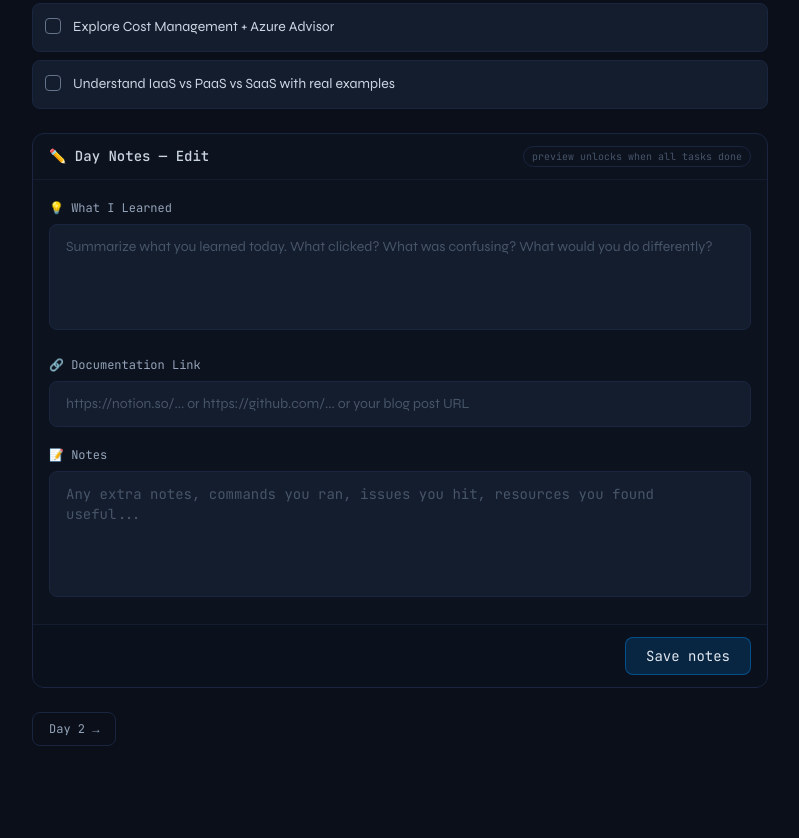
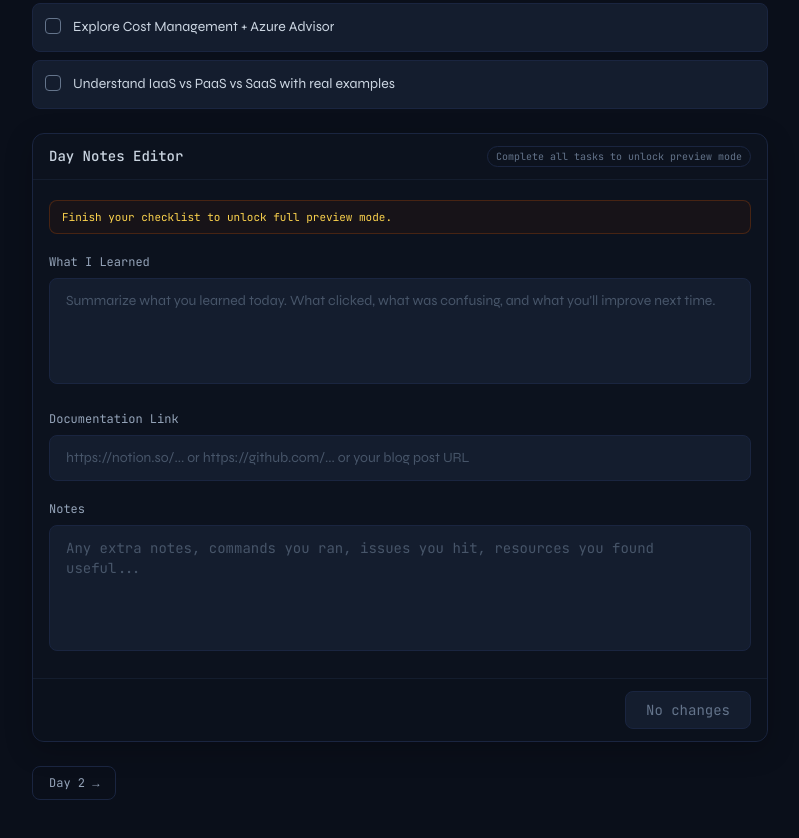
Before and after one commit to gakhd625/azure-learning-tracker, a Next.js app: page /day/1 in a window 1280 px wide. Shown: the part 400-1238 px from the top of the page, without its empty margins (240-1039 px from the left). Built offline with nearby package versions, Linux system fonts and the light colour scheme; no server answers; the database is empty.

Commit message:
[ADD] new update

```diff
--- a/src/app/day/[day]/page.tsx
+++ b/src/app/day/[day]/page.tsx
@@ -174,12 +174,12 @@ export default function DayPage() {
         </Section>
 
         {/* ─── Notes panel with Preview / Edit toggle ─── */}
-        <div className="mb-6 rounded-xl border border-surface-600 bg-surface-800/50 overflow-hidden">
+        <div className="mb-6 rounded-xl border border-surface-600 bg-surface-800/50 overflow-hidden shadow-[0_8px_28px_rgba(0,0,0,0.22)]">
 
           {/* Panel header */}
           <div className="flex items-center justify-between px-4 py-3 border-b border-surface-700">
             <span className="text-sm font-mono font-medium text-slate-300">
-              {showPreview ? '📄 Day Notes — Preview' : '✏️ Day Notes — Edit'}
+              {showPreview ? 'Day Notes Preview' : 'Day Notes Editor'}
             </span>
 
             {allDone ? (
@@ -215,8 +215,8 @@ export default function DayPage() {
               </div>
             ) : (
               /* Hint badge when tasks are still in progress */
-              <span className="text-[10px] font-mono text-slate-600 border border-surface-600 rounded-full px-2 py-0.5">
-                preview unlocks when all tasks done
+              <span className="text-[10px] font-mono text-slate-500 border border-surface-600 rounded-full px-2 py-0.5">
+                Complete all tasks to unlock preview mode
               </span>
             )}
           </div>
@@ -226,14 +226,21 @@ export default function DayPage() {
             {showPreview ? (
               /* ── PREVIEW MODE ── */
               <>
-                <PreviewField label="💡 What I Learned">
+                <div className="rounded-lg border border-emerald-800/50 bg-emerald-950/20 px-3 py-2">
+                  <p className="text-[11px] font-mono text-emerald-300">
+                    Read-only mode enabled. Switch back to Edit if you want to change anything.
+                  </p>
+                </div>
+
+                <PreviewField label="What I Learned">
                   <p className="text-slate-300 whitespace-pre-wrap break-words leading-relaxed text-sm">
-                    {progress.learnedSummary || <span className="text-slate-600 italic">No summary saved yet.</span>}
+                    {progress.learnedSummary || <span className="text-slate-500 italic">No learning summary yet. Add a quick reflection in Edit mode.</span>}
                   </p>
                 </PreviewField>
 
-                <PreviewField label="🔗 Documentation Link">
+                <PreviewField label="Documentation Link">
                   {progress.docLink ? (
+                    <div className="flex items-start justify-between gap-3">
                       <a
                         href={progress.docLink}
                         target="_blank"
@@ -242,33 +249,50 @@ export default function DayPage() {
                       >
                         {progress.docLink}
                       </a>
+                      <a
+                        href={progress.docLink}
+                        target="_blank"
+                        rel="noopener noreferrer"
+                        className="inline-flex items-center gap-1 shrink-0 rounded-md border border-surface-500 px-2 py-1 text-[11px] font-mono text-slate-300 hover:text-slate-100 hover:border-slate-400 transition-colors"
+                      >
+                        Open
+                      </a>
+                    </div>
                   ) : (
-                    <span className="text-slate-600 italic text-sm">No link saved yet.</span>
+                    <span className="text-slate-500 italic text-sm">No documentation link yet.</span>
                   )}
                 </PreviewField>
 
-                <PreviewField label="📝 Notes">
+                <PreviewField label="Notes">
                   <p className="text-slate-300 whitespace-pre-wrap break-words leading-relaxed text-sm font-mono">
-                    {progress.notes || <span className="text-slate-600 italic font-sans">No notes saved yet.</span>}
+                    {progress.notes || <span className="text-slate-500 italic font-sans">No notes yet. Add commands, blockers, and references in Edit mode.</span>}
                   </p>
                 </PreviewField>
               </>
             ) : (
               /* ── EDIT MODE ── */
               <>
+                {!allDone && (
+                  <div className="rounded-lg border border-amber-800/40 bg-amber-950/20 px-3 py-2">
+                    <p className="text-[11px] font-mono text-amber-300">
+                      Finish your checklist to unlock full preview mode.
+                    </p>
+                  </div>
+                )}
+
                 <div>
-                  <label className="block text-xs font-mono text-slate-400 mb-2">💡 What I Learned</label>
+                  <label className="block text-xs font-mono text-slate-400 mb-2">What I Learned</label>
                   <textarea
                     value={localLearned}
                     onChange={e => setLocalLearned(e.target.value)}
-                    placeholder="Summarize what you learned today. What clicked? What was confusing? What would you do differently?"
+                    placeholder="Summarize what you learned today. What clicked, what was confusing, and what you'll improve next time."
                     rows={4}
                     className="w-full bg-surface-700 border border-surface-600 rounded-lg px-4 py-3 text-sm text-slate-200 placeholder-slate-600 resize-none focus:border-azure-500 transition-colors outline-none"
                   />
                 </div>
 
                 <div>
-                  <label className="block text-xs font-mono text-slate-400 mb-2">🔗 Documentation Link</label>
+                  <label className="block text-xs font-mono text-slate-400 mb-2">Documentation Link</label>
                   <input
                     type="url"
                     value={localLink}
@@ -292,7 +316,7 @@ export default function DayPage() {
                 </div>
 
                 <div>
-                  <label className="block text-xs font-mono text-slate-400 mb-2">📝 Notes</label>
+                  <label className="block text-xs font-mono text-slate-400 mb-2">Notes</label>
                   <textarea
                     value={localNotes}
                     onChange={e => setLocalNotes(e.target.value)}
@@ -313,15 +337,18 @@ export default function DayPage() {
             <div className="flex items-center justify-end px-4 py-3 border-t border-surface-700 bg-surface-900/40">
               <button
                 onClick={handleSave}
+                disabled={!hasUnsaved}
                 className={`
                   px-5 py-2 text-sm font-mono rounded-lg border transition-all duration-200
-                  ${saved
+                  ${!hasUnsaved && !saved
+                    ? 'bg-surface-700 border-surface-600 text-slate-500 cursor-not-allowed'
+                    : saved
                     ? 'bg-emerald-500/20 border-emerald-500/50 text-emerald-300'
                     : 'bg-azure-500/20 border-azure-500/50 text-azure-300 hover:bg-azure-500/30'
                   }
                 `}
               >
-                {saved ? '✓ Saved' : 'Save notes'}
+                {saved ? 'Saved' : hasUnsaved ? 'Save notes' : 'No changes'}
               </button>
             </div>
           )}
@@ -371,7 +398,7 @@ function PreviewField({ label, children }: { label: string; children: React.Reac
   return (
     <div>
       <p className="text-xs font-mono text-slate-500 mb-2">{label}</p>
-      <div className="rounded-lg border border-surface-600 bg-surface-700/40 px-4 py-3">
+      <div className="rounded-lg border border-surface-600 bg-surface-700/40 px-4 py-3 shadow-[inset_0_1px_0_rgba(255,255,255,0.02)]">
         {children}
       </div>
     </div>
--- a/src/app/day/[day]/preview/page.tsx
+++ b/src/app/day/[day]/preview/page.tsx
@@ -61,10 +61,10 @@ export default function DayPreviewPage() {
 
       <article className="max-w-3xl mx-auto px-4 py-8">
         <header className="mb-8 pb-5 border-b border-surface-700">
-          <p className="text-[11px] font-mono uppercase tracking-widest text-slate-500 mb-2">Saved Documentation Preview</p>
+          <p className="text-[11px] font-mono uppercase tracking-widest text-slate-500 mb-2">Saved Notes Preview</p>
           <h1 className="text-2xl sm:text-3xl font-bold text-white mb-2">{dayData.title}</h1>
           <p className="text-sm text-slate-400">
-            Long-form view for reviewing your saved learning notes and references.
+            Review your saved learning notes in a clean, read-only format.
           </p>
           {progress.createdAt && (
             <p className="mt-3 text-xs font-mono text-slate-500">
@@ -76,17 +76,18 @@ export default function DayPreviewPage() {
         <div className="space-y-8">
           <section>
             <h2 className="text-lg font-semibold text-slate-100 mb-3">What I Learned</h2>
-            <div className="rounded-xl border border-surface-600 bg-surface-700/60 px-4 py-4">
+            <div className="rounded-xl border border-surface-600 bg-surface-700/60 px-4 py-4 shadow-[inset_0_1px_0_rgba(255,255,255,0.02)]">
               <p className="text-slate-300 whitespace-pre-wrap break-words leading-relaxed">
-                {progress.learnedSummary || 'No summary saved yet.'}
+                {progress.learnedSummary || 'No learning summary yet.'}
               </p>
             </div>
           </section>
 
           <section>
             <h2 className="text-lg font-semibold text-slate-100 mb-3">Documentation Link</h2>
-            <div className="rounded-xl border border-surface-600 bg-surface-700/60 px-4 py-4">
+            <div className="rounded-xl border border-surface-600 bg-surface-700/60 px-4 py-4 shadow-[inset_0_1px_0_rgba(255,255,255,0.02)]">
               {progress.docLink ? (
+                <div className="flex items-start justify-between gap-3">
                   <a
                     href={progress.docLink}
                     target="_blank"
@@ -95,17 +96,26 @@ export default function DayPreviewPage() {
                   >
                     {progress.docLink}
                   </a>
+                  <a
+                    href={progress.docLink}
+                    target="_blank"
+                    rel="noopener noreferrer"
+                    className="inline-flex items-center gap-1 shrink-0 rounded-md border border-surface-500 px-2 py-1 text-[11px] font-mono text-slate-300 hover:text-slate-100 hover:border-slate-400 transition-colors"
+                  >
+                    Open
+                  </a>
+                </div>
               ) : (
-                <p className="text-slate-400">No documentation link saved yet.</p>
+                <p className="text-slate-400">No documentation link yet.</p>
               )}
             </div>
           </section>
 
           <section>
             <h2 className="text-lg font-semibold text-slate-100 mb-3">Notes</h2>
-            <div className="rounded-xl border border-surface-600 bg-surface-700/60 px-4 py-4">
+            <div className="rounded-xl border border-surface-600 bg-surface-700/60 px-4 py-4 shadow-[inset_0_1px_0_rgba(255,255,255,0.02)]">
               <p className="text-slate-300 whitespace-pre-wrap break-words leading-relaxed font-mono">
-                {progress.notes || 'No notes saved yet.'}
+                {progress.notes || 'No notes yet.'}
               </p>
             </div>
           </section>
```
Lines whose indentation alone changed are shown as unchanged.
